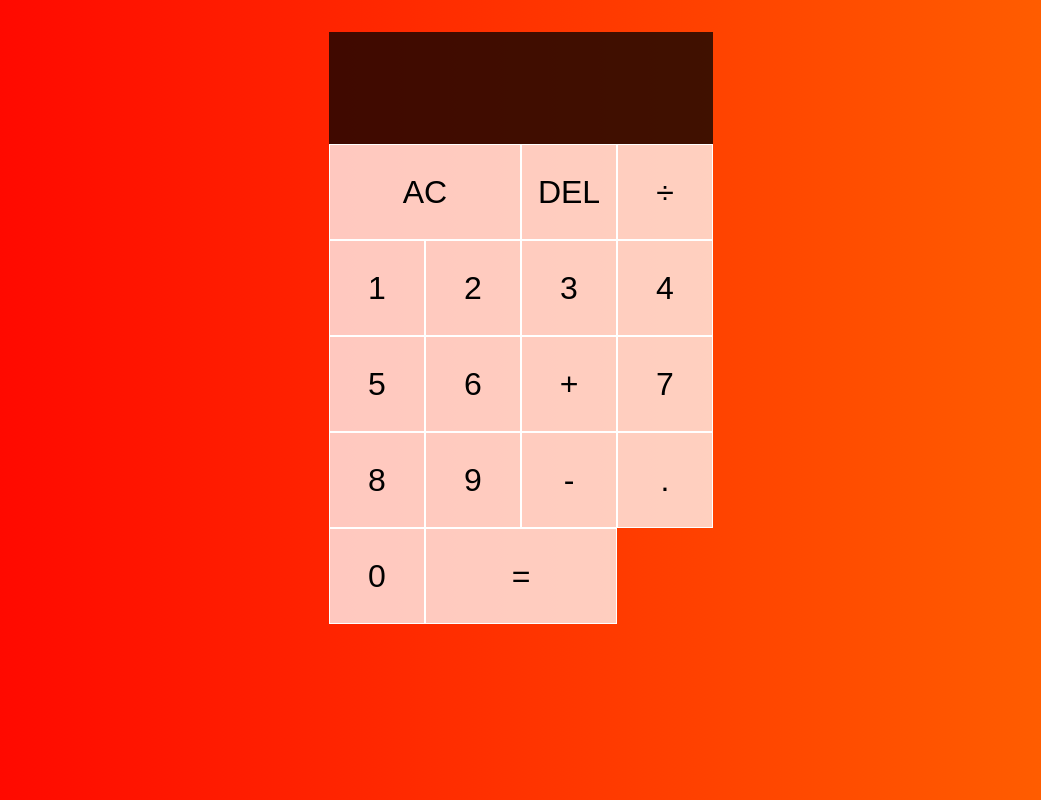
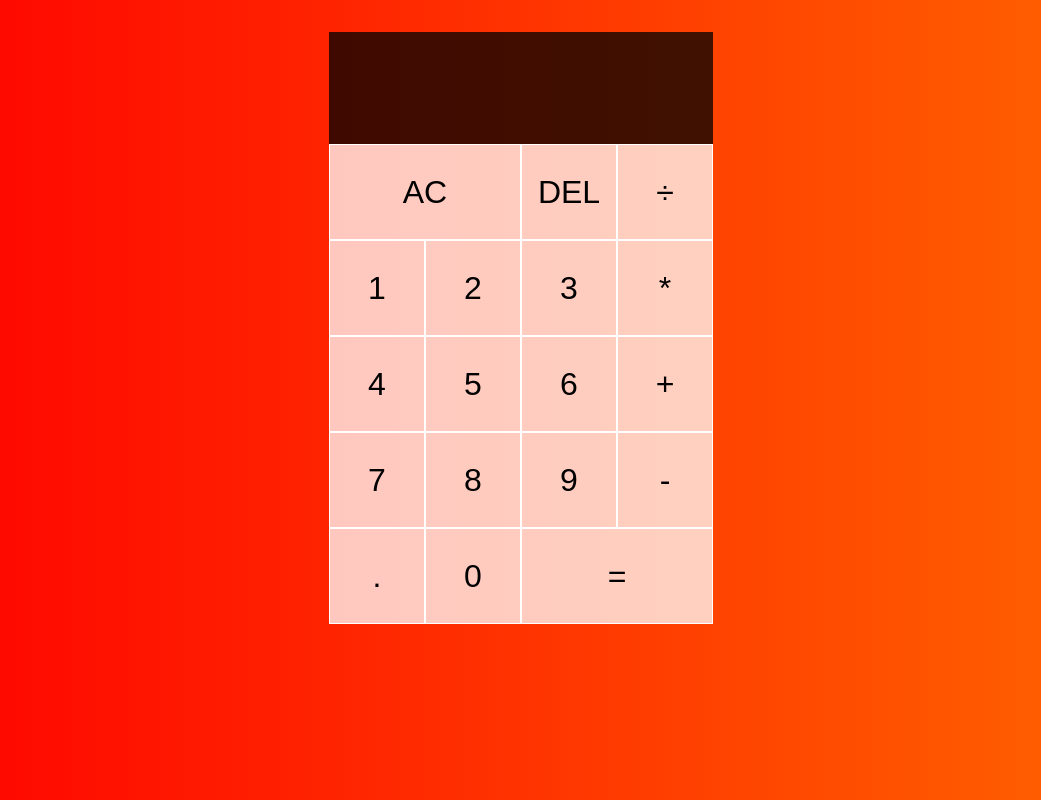
Before and after one commit to JaymePreto/react-calculator, a React (Create React App) app in the folder react-calculator/: page / in a window 1280 px wide. Shown: the whole page, without its empty margins (119-1160 px from the left). Built offline with nearby package versions, Linux system fonts and the light colour scheme.

Commit message:
small fix: added missing multiplication button

```diff
--- a/react-calculator/src/App.js
+++ b/react-calculator/src/App.js
@@ -13,6 +13,7 @@ function App() {
       <button>1</button>
       <button>2</button>
       <button>3</button>
+      <button>*</button>
       <button>4</button>
       <button>5</button>
       <button>6</button>
```
